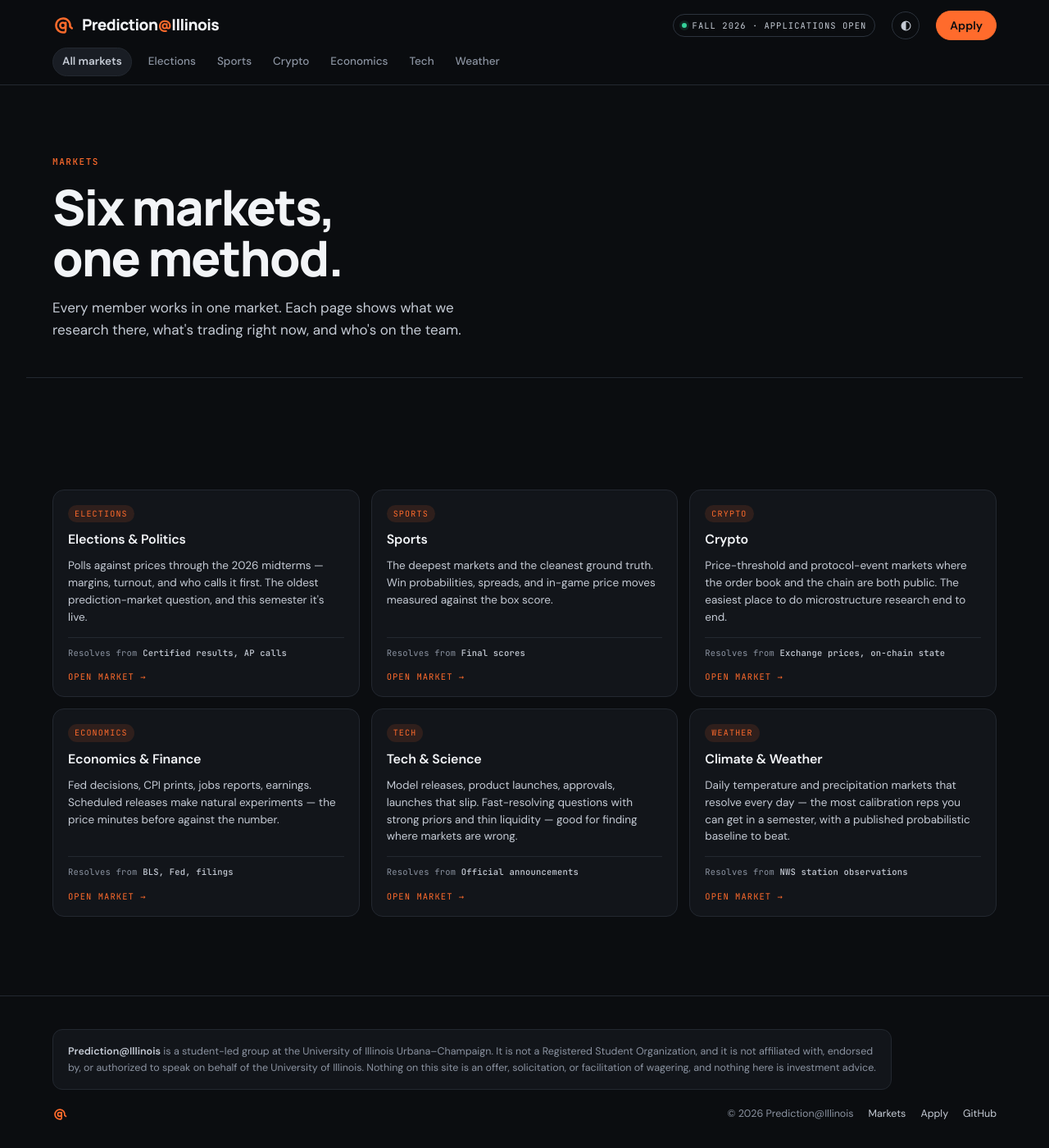
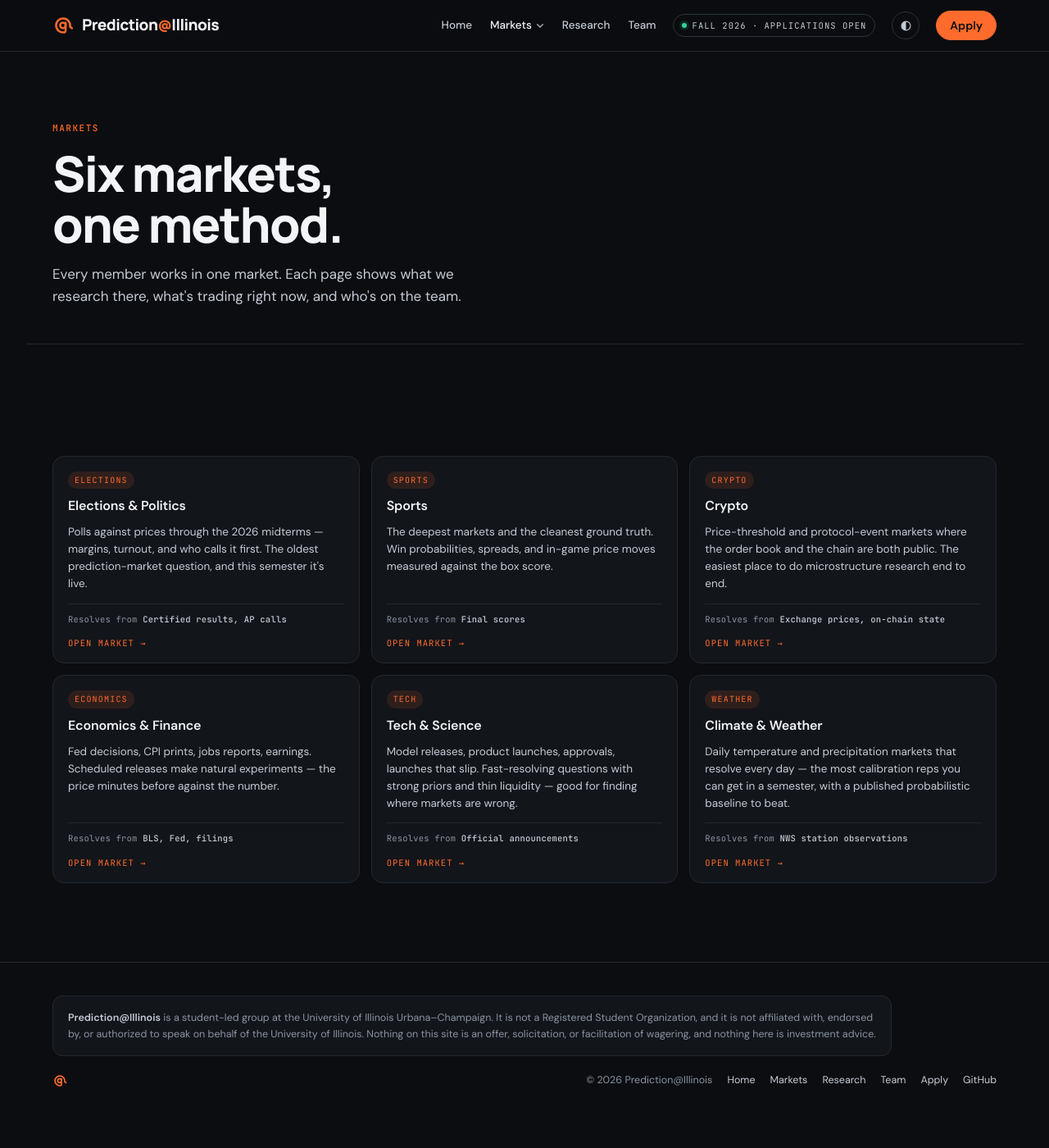
Before and after one commit to Prediction-Illinois/prediction-illinois.github.io, a Jekyll site: the page built from markets/index.html, in a window 1280 px wide and 1400 px high. Shown: the whole window at 82% size. Built offline with Jekyll 4.4.1, drawn with Linux system fonts in a browser that asks for light colours.

Commit message:
Nav: Home · Markets (hover dropdown) · Research · Team; research index page; skip events whose main line is closed
Co-Authored-By: Claude Fable 5.1 <noreply@anthropic.com>

```diff
--- a/_includes/footer.html
+++ b/_includes/footer.html
@@ -3,7 +3,7 @@
   <div class="foot-row">
     <a class="brandlink" href="/" aria-label="Home"><svg style="color:var(--brand)"><use href="#mark"/></svg></a>
     <span>© 2026 Prediction@Illinois</span>
-    <a href="/markets/">Markets</a>{% if site.data.team and site.data.team.size > 0 %}<a href="/team/">Team</a>{% endif %}<a href="/apply/">Apply</a>
+    <a href="/">Home</a><a href="/markets/">Markets</a><a href="/research/">Research</a><a href="/team/">Team</a><a href="/apply/">Apply</a>
     <a href="https://github.com/Prediction-Illinois" target="_blank" rel="noopener">GitHub</a>
   </div>
 </footer>
--- a/_includes/header.html
+++ b/_includes/header.html
@@ -14,15 +14,20 @@
       <svg style="color:var(--brand)"><use href="#mark"/></svg>
       <span class="wordmark">Prediction<span class="at">@</span>Illinois</span>
     </a>
-    <nav class="site">
-      {% if site.data.team and site.data.team.size > 0 %}<a href="/team/"{% if page.url == '/team/' %} class="on"{% endif %}>Team</a>{% endif %}
+    <nav class="site" aria-label="Primary">
+      <a href="/"{% if page.url == '/' %} class="on"{% endif %}>Home</a>
+      <div class="dd">
+        <a href="/markets/" class="dd-t{% if page.url contains '/markets/' %} on{% endif %}" aria-haspopup="true" aria-expanded="false">Markets <svg viewBox="0 0 12 12" width="10" height="10" aria-hidden="true"><path d="M2 4.5l4 4 4-4" fill="none" stroke="currentColor" stroke-width="1.6" stroke-linecap="round"/></svg></a>
+        <div class="dd-m" role="menu">
+          <a href="/markets/" role="menuitem"><span class="st all">All</span>All markets</a>
+          {% for m in site.data.markets %}<a href="/markets/{{ m[0] }}/" role="menuitem"{% if page.market == m[0] %} class="on"{% endif %}><span class="st">{{ m[1].chip }}</span>{{ m[1].name }}</a>{% endfor %}
+        </div>
+      </div>
+      <a href="/research/"{% if page.url == '/research/' %} class="on"{% endif %}>Research</a>
+      <a href="/team/"{% if page.url == '/team/' %} class="on"{% endif %}>Team</a>
     </nav>
     <span class="chip"><i class="dot"></i><span class="t">Fall 2026 ·</span> Applications open</span>
     <button class="theme" id="theme" type="button" aria-label="Toggle light and dark theme" title="Theme"><svg viewBox="0 0 20 20" width="15" height="15" aria-hidden="true"><circle cx="10" cy="10" r="7.25" fill="none" stroke="currentColor" stroke-width="1.5"/><path d="M10 2.75a7.25 7.25 0 0 0 0 14.5z" fill="currentColor"/></svg></button>
     <a class="btn btn-1" href="/apply/">Apply</a>
   </div>
-  <nav class="wrap cats" aria-label="Markets">
-    <a href="/markets/"{% if page.url == '/markets/' %} class="on"{% endif %}>All markets</a>
-    {% for m in site.data.markets %}<a href="/markets/{{ m[0] }}/"{% if page.market == m[0] %} class="on"{% endif %}>{{ m[1].chip }}</a>{% endfor %}
-  </nav>
 </header>
--- a/assets/css/site.css
+++ b/assets/css/site.css
@@ -50,7 +50,7 @@ header.site{position:sticky;top:env(safe-area-inset-top,0px);z-index:30;backgrou
 nav.site{display:flex;gap:22px;align-items:center}
 nav.site a{font-size:13.5px;font-weight:500;color:var(--ink-2);text-decoration:none}
 nav.site a:hover{color:var(--ink)}
-@media (max-width:760px){nav.site{display:none}}
+@media (max-width:760px){.bar{flex-wrap:wrap;row-gap:0;padding-bottom:6px}nav.site{order:10;flex-basis:100%;overflow-x:auto;scrollbar-width:none;gap:16px;padding-bottom:4px}nav.site::-webkit-scrollbar{display:none}.dd-m{display:none!important}}
 .chip{font-family:var(--mono);font-size:10.5px;letter-spacing:.1em;text-transform:uppercase;color:var(--ink-2);border:1px solid var(--line-2);border-radius:999px;padding:5px 10px;white-space:nowrap;display:inline-flex;align-items:center;gap:7px}
 .chip .dot{width:6px;height:6px;border-radius:50%;background:var(--yes);box-shadow:0 0 0 3px var(--yes-soft)}
 @media (max-width:560px){.chip span.t{display:none}}
@@ -205,10 +205,16 @@ a.role:hover{border-color:var(--brand-line)}
 .team-group{margin-top:36px}
 .team-group .eyebrow{display:block;margin-bottom:-26px}
 
-/* ---- market strip under the header (Kalshi-style categories) ---- */
-.cats{display:flex;gap:2px;align-items:center;overflow-x:auto;scrollbar-width:none;padding-block:2px 10px;margin-top:-6px}
-.cats::-webkit-scrollbar{display:none}
-.cats a{font-size:13.5px;font-weight:500;color:var(--muted);text-decoration:none;padding:6px 11px;border-radius:999px;white-space:nowrap;border:1px solid transparent;transition:color .15s ease,background .15s ease}
-.cats a:hover{color:var(--ink)}
-.cats a.on{color:var(--ink);background:var(--surface-2);border-color:var(--line)}
-.cats a:first-child{color:var(--ink-2);font-weight:600;margin-right:6px}
+/* ---- nav dropdown (Markets) ---- */
+nav.site{position:relative}
+nav.site a.on{color:var(--ink)}
+.dd{position:relative;display:flex;align-items:center;padding-block:14px;margin-block:-14px}
+.dd-t{display:inline-flex;align-items:center;gap:5px}
+.dd-t svg{opacity:.7;transition:transform .15s ease}
+.dd:hover .dd-t svg,.dd:focus-within .dd-t svg{transform:rotate(180deg)}
+.dd-m{position:absolute;top:100%;left:-10px;min-width:272px;background:var(--surface);border:1px solid var(--line);border-radius:12px;padding:8px;display:none;box-shadow:0 24px 60px -24px rgba(0,0,0,.6);z-index:40}
+.dd:hover .dd-m,.dd:focus-within .dd-m{display:block}
+.dd-m a{display:flex;align-items:center;gap:10px;padding:9px 10px;border-radius:8px;font-size:13.5px;font-weight:500;color:var(--ink-2);text-decoration:none}
+.dd-m a:hover,.dd-m a.on{background:var(--surface-2);color:var(--ink)}
+.dd-m .st{font-family:var(--mono);font-size:9.5px;letter-spacing:.12em;text-transform:uppercase;color:var(--brand);background:var(--brand-soft);padding:3px 7px;border-radius:999px;min-width:74px;text-align:center}
+.dd-m .st.all{color:var(--ink-2);background:var(--surface-2)}
--- a/assets/js/site.js
+++ b/assets/js/site.js
@@ -27,8 +27,12 @@
   // Everything else (a game, a price ladder) → most-traded sub-market, i.e. the main line, not a prop.
   // A sub-market whose question is the event title is the main line (e.g. "Army vs. Temple") — prefer it outright.
   function lead(e) {
+    const title = String(e.title || "").trim().toLowerCase();
+    // If the event's main line (question == title) exists but is closed, the game is over — skip the event
+    // rather than surface a leftover prop market.
+    const mainAny = (e.markets || []).find(m => String(m.question || "").trim().toLowerCase() === title);
+    if (mainAny && (mainAny.closed || !mainAny.active)) return null;
     const ms = (e.markets || []).filter(m => m.active && !m.closed); let best = null; const byProb = !!e.negRisk;
-    const title = String(e.title || "").trim().toLowerCase();
     for (const m of ms) {
       let o, p; try { o = JSON.parse(m.outcomes); p = JSON.parse(m.outcomePrices).map(Number); } catch (_) { continue; }
       if (!o || p.length < 2) continue;
```
Also changed, not shown: research/index.html (added, +23 -0 lines).
